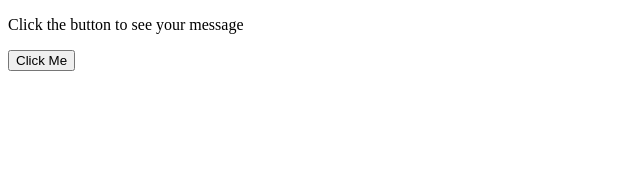
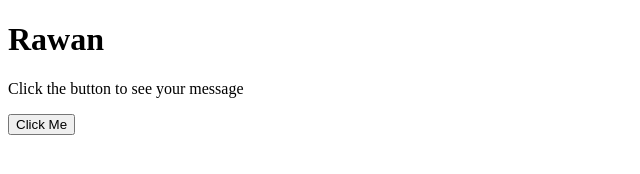
Before and after one commit to rawan2416/js-test, a plain HTML site: page index.html in a window 1280 px wide. Shown: the whole page, without its empty margins (0-640 px from the left). Drawn offline with Linux system fonts and the light colour scheme.

Commit message:
Update index.html

```diff
--- a/index.html
+++ b/index.html
@@ -6,6 +6,7 @@
     <title>Document</title>
 </head>
 <body>
+    <h1>Rawan</h1>
     <p id="rano">Click the button to see your message</p>
     <button type="button" onclick="display_message()">Click Me</button>
     <script src="script.js"></script>
```
